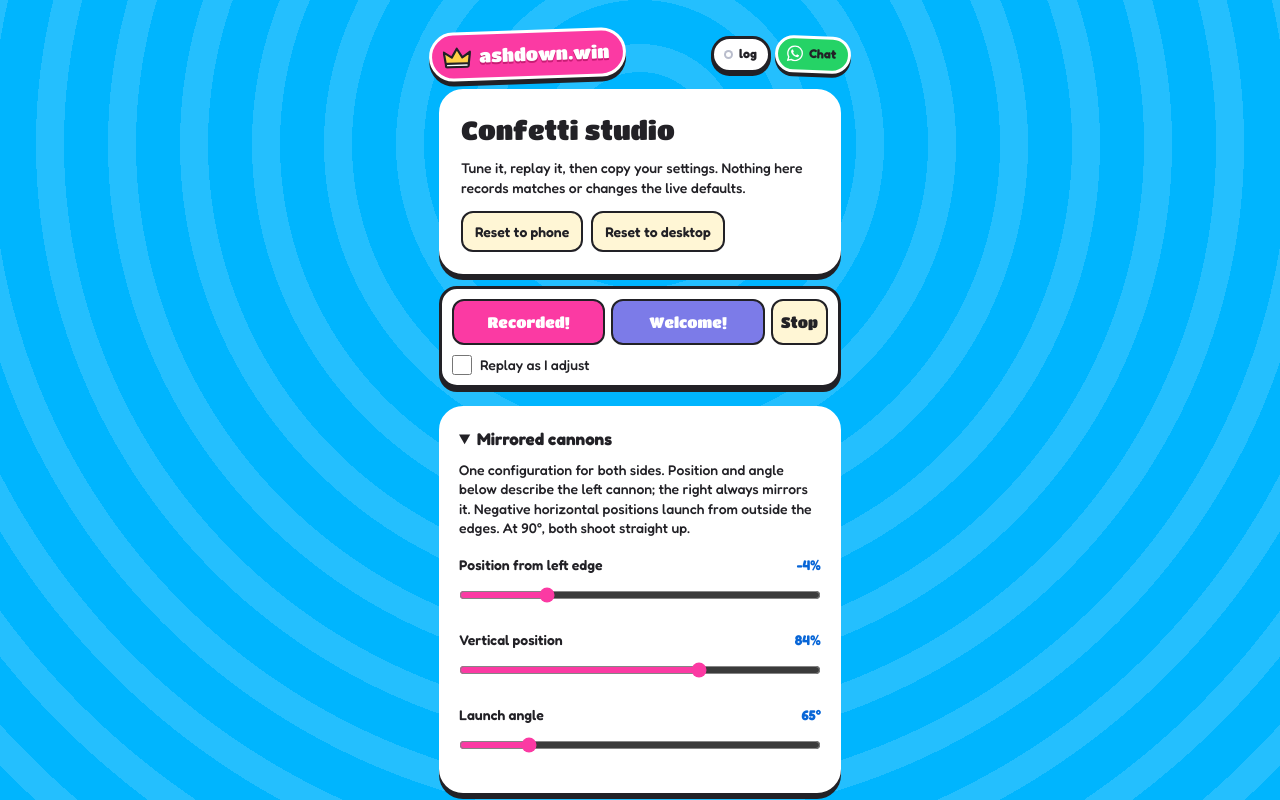
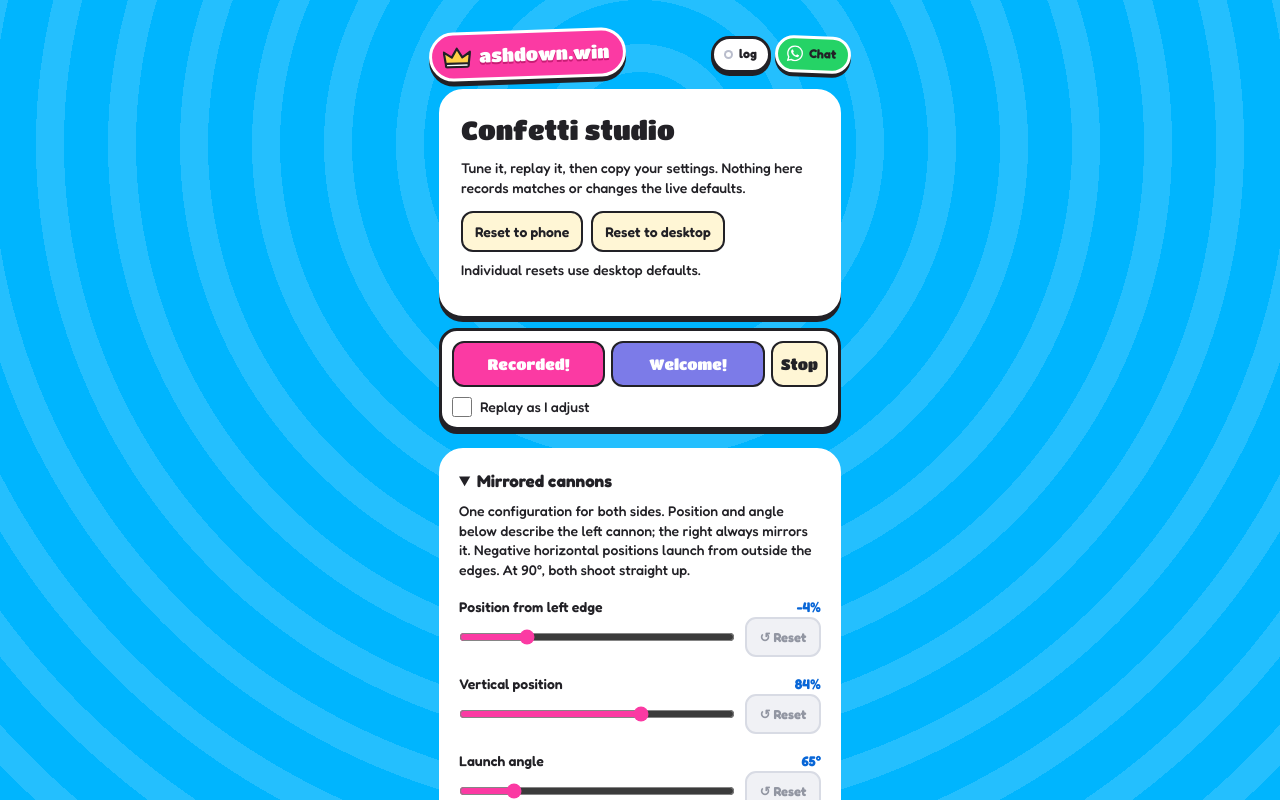
Before and after one commit to andersbekkevard/ashdown-win, a Next.js app: page /dev/celebrations in a window 1280 px wide. Built offline with nearby package versions, Linux system fonts and the light colour scheme; no server answers; the database is empty.

Commit message:
feat: add individual slider resets with clear enabled states

```diff
--- a/design/research/celebration-motion.md
+++ b/design/research/celebration-motion.md
@@ -76,6 +76,12 @@ palette and shape weights, plus simulated save delay and failed-save replay.
 Recorded, Welcome and Stop remain visible while scrolling. Optional
 automatic replay runs after adjustments settle.
 
+Every slider has its own reset button. It restores only that value to the
+selected phone or desktop preset, which is remembered on the device.
+Changed values get a highlighted, raised button with hover, keyboard-focus
+and pressed states; unchanged values have a muted disabled button. Shape
+reset is also disabled when it would remove the only enabled shape.
+
 Settings persist under a versioned local-storage key on that browser and
 origin; invalid saved settings fall back to the current device defaults.
 The earlier separate-cannon format migrates using its saved left cannon
--- a/src/app/dev/celebrations/preview.module.css
+++ b/src/app/dev/celebrations/preview.module.css
@@ -30,6 +30,20 @@
 .slider label { font-size: 14px; font-weight: 600; }
 .slider output { font-size: 14px; font-weight: 700; font-variant-numeric: tabular-nums; color: var(--deep); white-space: nowrap; }
 .slider input { display: block; width: 100%; height: 36px; margin: 2px 0; accent-color: var(--pink); cursor: pointer; }
+.slider .sliderTrack { align-items: center; }
+.sliderTrack input { flex: 1; min-width: 0; width: 0; }
+.sliderReset {
+  flex: none; min-width: 76px; min-height: 40px; padding: 7px 10px;
+  border: 2px solid var(--ink); border-radius: 11px;
+  background: var(--pink); color: var(--paper); box-shadow: 0 3px 0 var(--ink);
+  font: 700 13px var(--body); cursor: pointer;
+  transition: background 100ms, box-shadow 100ms, transform 100ms;
+}
+.sliderReset:hover:not(:disabled) { background: var(--raspberry); }
+.sliderReset:focus-visible { outline: 3px solid var(--deep); outline-offset: 3px; }
+.sliderReset:active:not(:disabled) { transform: translateY(2px); box-shadow: 0 1px 0 var(--ink); }
+.slider .sliderReset:disabled { opacity: 1; color: #9296a2; background: #f0f1f5; border-color: #d8dbe4; box-shadow: none; cursor: not-allowed; }
+@media (prefers-reduced-motion: reduce) { .sliderReset { transition: none; } }
 .colors { display: flex; flex-wrap: wrap; gap: 10px; margin: 16px 0; }
 .colors > div { display: flex; align-items: center; gap: 2px; }
 .colors input { width: 48px; height: 44px; border: 0; padding: 0; background: transparent; cursor: pointer; }
--- a/src/app/dev/celebrations/preview.tsx
+++ b/src/app/dev/celebrations/preview.tsx
@@ -27,16 +27,25 @@ function initialSettings(): ConfettiSettings {
   return defaultConfettiSettings(window.innerWidth < 600);
 }
 
-function Slider({ label, value, min, max, step = 1, unit = "", onChange }: {
-  label: string; value: number; min: number; max: number; step?: number; unit?: string;
+function Slider({ label, value, defaultValue, min, max, step = 1, unit = "", resetDisabled = false, onChange }: {
+  label: string; value: number; defaultValue: number; min: number; max: number; step?: number; unit?: string;
+  resetDisabled?: boolean;
   onChange: (value: number) => void;
 }) {
   const id = useId();
+  const changed = Math.abs(value - defaultValue) > 0.000001;
+  const defaultLabel = `${Number(defaultValue.toFixed(3))}${unit}`;
   return (
     <div className={styles.slider}>
       <div><label htmlFor={id}>{label}</label><output htmlFor={id}>{Number(value.toFixed(3))}{unit}</output></div>
-      <input id={id} type="range" min={min} max={max} step={step} value={value}
-        onChange={(e) => onChange(Number(e.target.value))} />
+      <div className={styles.sliderTrack}>
+        <input id={id} type="range" min={min} max={max} step={step} value={value}
+          onChange={(e) => onChange(Number(e.target.value))} />
+        <button type="button" className={styles.sliderReset} disabled={!changed || resetDisabled}
+          aria-label={`Reset ${label.toLowerCase()} to ${defaultLabel}`}
+          title={resetDisabled ? "Keep at least one shape enabled" : changed ? `Reset to ${defaultLabel}` : `Already at default (${defaultLabel})`}
+          onClick={() => onChange(defaultValue)}>↺ Reset</button>
+      </div>
     </div>
   );
 }
@@ -44,6 +53,14 @@ function Slider({ label, value, min, max, step = 1, unit = "", onChange }: {
 function ConfettiControls() {
   const celebrate = useCelebration();
   const [settings, setSettings] = useState(initialSettings);
+  const [mobileDefaults, setMobileDefaults] = useState(() => {
+    try {
+      const preset = localStorage.getItem(`${STORAGE_KEY}-preset`);
+      if (preset === "phone" || preset === "desktop") return preset === "phone";
+    } catch { /* Use this device's defaults when storage is disabled. */ }
+    return window.innerWidth < 600;
+  });
+  const defaults = defaultConfettiSettings(mobileDefaults);
   const [delay, setDelay] = useState(150);
   const [autoReplay, setAutoReplay] = useState(false);
   const [feedback, setFeedback] = useState("");
@@ -58,9 +75,12 @@ function ConfettiControls() {
   useEffect(() => stop, [stop]);
 
   useEffect(() => {
-    try { localStorage.setItem(STORAGE_KEY, JSON.stringify(settings)); }
+    try {
+      localStorage.setItem(STORAGE_KEY, JSON.stringify(settings));
+      localStorage.setItem(`${STORAGE_KEY}-preset`, mobileDefaults ? "phone" : "desktop");
+    }
     catch { /* Copy settings remains available when storage is disabled. */ }
-  }, [settings]);
+  }, [settings, mobileDefaults]);
 
   const play = useCallback((kind: "record" | "welcome", fail = false) => {
     stop();
@@ -82,6 +102,7 @@ function ConfettiControls() {
 
   function reset(mobile: boolean) {
     stop();
+    setMobileDefaults(mobile);
     setSettings(defaultConfettiSettings(mobile));
     setFeedback(mobile ? "Phone defaults restored." : "Desktop defaults restored.");
   }
@@ -115,6 +136,7 @@ function ConfettiControls() {
           <button onClick={() => reset(true)}>Reset to phone</button>
           <button onClick={() => reset(false)}>Reset to desktop</button>
         </div>
+        <p>Individual resets use {mobileDefaults ? "phone" : "desktop"} defaults.</p>
       </header>
 
       <div className={styles.replay}>
@@ -132,11 +154,11 @@ function ConfettiControls() {
       <details className={`${styles.section} slab`} open>
         <summary>Mirrored cannons</summary>
         <p>One configuration for both sides. Position and angle below describe the left cannon; the right always mirrors it. Negative horizontal positions launch from outside the edges. At 90°, both shoot straight up.</p>
-        <Slider label="Position from left edge" value={settings.cannon.x * 100} min={-50} max={150} unit="%"
+        <Slider label="Position from left edge" value={settings.cannon.x * 100} defaultValue={defaults.cannon.x * 100} min={-50} max={150} unit="%"
           onChange={(x) => update({ cannon: { ...settings.cannon, x: x / 100 } })} />
-        <Slider label="Vertical position" value={settings.cannon.y * 100} min={-50} max={150} unit="%"
+        <Slider label="Vertical position" value={settings.cannon.y * 100} defaultValue={defaults.cannon.y * 100} min={-50} max={150} unit="%"
           onChange={(y) => update({ cannon: { ...settings.cannon, y: y / 100 } })} />
-        <Slider label="Launch angle" value={settings.cannon.angle} min={0} max={360} unit="°"
+        <Slider label="Launch angle" value={settings.cannon.angle} defaultValue={defaults.cannon.angle} min={0} max={360} unit="°"
           onChange={(angle) => update({ cannon: { ...settings.cannon, angle } })} />
       </details>
 
@@ -152,13 +174,13 @@ function ConfettiControls() {
           return (
             <div key={index} className={styles.group}>
               <h2>{index === 0 ? "Main burst" : "Broad flutter"}</h2>
-              <Slider label="Count per cannon" value={burst.particleCount} min={0} max={200}
+              <Slider label="Count per cannon" value={burst.particleCount} defaultValue={defaults.bursts[index].particleCount} min={0} max={200}
                 onChange={(particleCount) => change({ particleCount })} />
-              <Slider label="Launch speed" value={burst.startVelocity} min={0} max={100}
+              <Slider label="Launch speed" value={burst.startVelocity} defaultValue={defaults.bursts[index].startVelocity} min={0} max={100}
                 onChange={(startVelocity) => change({ startVelocity })} />
-              <Slider label="Particle size" value={burst.scalar} min={0.1} max={6} step={0.01} unit="×"
+              <Slider label="Particle size" value={burst.scalar} defaultValue={defaults.bursts[index].scalar} min={0.1} max={6} step={0.01} unit="×"
                 onChange={(scalar) => change({ scalar })} />
-              <Slider label="Spread" value={burst.spread} min={0} max={360} unit="°"
+              <Slider label="Spread" value={burst.spread} defaultValue={defaults.bursts[index].spread} min={0} max={360} unit="°"
                 onChange={(spread) => change({ spread })} />
             </div>
           );
@@ -168,11 +190,11 @@ function ConfettiControls() {
       <details className={`${styles.section} slab`}>
         <summary>Physics & lifetime</summary>
         <p>Less gravity floats; negative gravity rises. Speed retention closer to 1 carries pieces farther. Drift is mirrored: positive pushes the left burst right and the right burst left.</p>
-        <Slider label="Gravity" value={settings.gravity} min={-2} max={4} step={0.05} onChange={(gravity) => update({ gravity })} />
-        <Slider label="Speed retention" value={settings.decay} min={0} max={1} step={0.005} onChange={(decay) => update({ decay })} />
-        <Slider label="Sideways drift" value={settings.drift} min={-5} max={5} step={0.1} onChange={(drift) => update({ drift })} />
-        <Slider label="Particle lifetime" value={settings.ticks} min={30} max={600} unit=" ticks" onChange={(ticks) => update({ ticks })} />
-        <Slider label="Whole animation duration" value={settings.durationMs} min={500} max={10000} step={100} unit=" ms" onChange={(durationMs) => update({ durationMs })} />
+        <Slider label="Gravity" value={settings.gravity} defaultValue={defaults.gravity} min={-2} max={4} step={0.05} onChange={(gravity) => update({ gravity })} />
+        <Slider label="Speed retention" value={settings.decay} defaultValue={defaults.decay} min={0} max={1} step={0.005} onChange={(decay) => update({ decay })} />
+        <Slider label="Sideways drift" value={settings.drift} defaultValue={defaults.drift} min={-5} max={5} step={0.1} onChange={(drift) => update({ drift })} />
+        <Slider label="Particle lifetime" value={settings.ticks} defaultValue={defaults.ticks} min={30} max={600} unit=" ticks" onChange={(ticks) => update({ ticks })} />
+        <Slider label="Whole animation duration" value={settings.durationMs} defaultValue={defaults.durationMs} min={500} max={10000} step={100} unit=" ms" onChange={(durationMs) => update({ durationMs })} />
         <p>The whole animation duration also controls the text and final fade; it can end before a particle&apos;s lifetime.</p>
         <label className={styles.check}><input type="checkbox" checked={settings.flat} onChange={(e) => update({ flat: e.target.checked })} />Flat pieces · no tumbling</label>
       </details>
@@ -194,7 +216,9 @@ function ConfettiControls() {
         <p>Shape weights control the mix. Zero removes a shape; at least one must remain.</p>
         {(["square", "circle", "star"] as const).map((shape) => (
           <Slider key={shape} label={`${shape === "square" ? "Paper" : shape === "circle" ? "Circle" : "Star"} weight`}
-            value={settings.shapes[shape]} min={0} max={5} onChange={(weight) => {
+            value={settings.shapes[shape]} defaultValue={defaults.shapes[shape]}
+            resetDisabled={defaults.shapes[shape] === 0 && Object.entries(settings.shapes).every(([key, weight]) => key === shape || weight === 0)}
+            min={0} max={5} onChange={(weight) => {
               const shapes = { ...settings.shapes, [shape]: weight };
               if (Object.values(shapes).some((value) => value > 0)) update({ shapes });
             }} />
@@ -203,7 +227,7 @@ function ConfettiControls() {
 
       <details className={`${styles.section} slab`}>
         <summary>Save timing</summary>
-        <Slider label="Simulated save delay" value={delay} min={0} max={5000} step={50} unit=" ms" onChange={setDelay} />
+        <Slider label="Simulated save delay" value={delay} defaultValue={150} min={0} max={5000} step={50} unit=" ms" onChange={setDelay} />
         <button className={styles.secondary} onClick={() => play("record", true)}>Preview failed save</button>
       </details>
 
```
